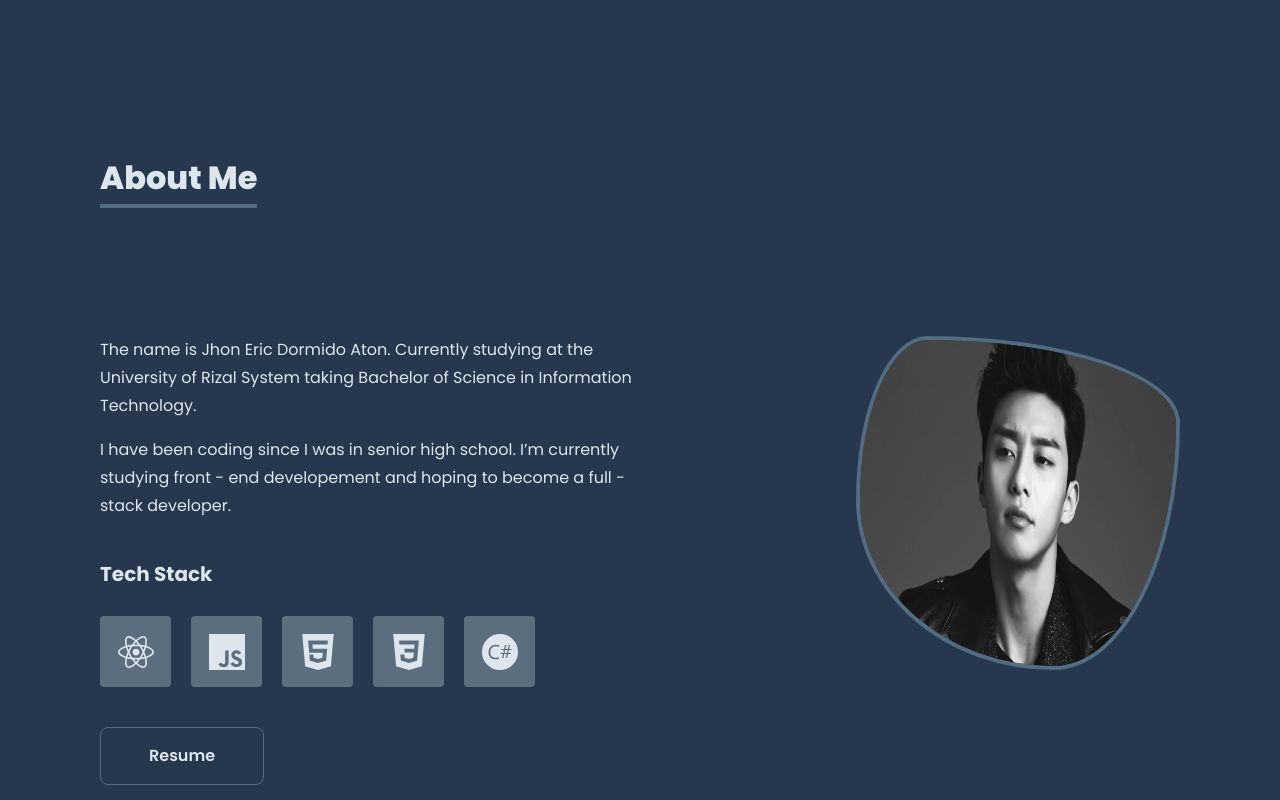
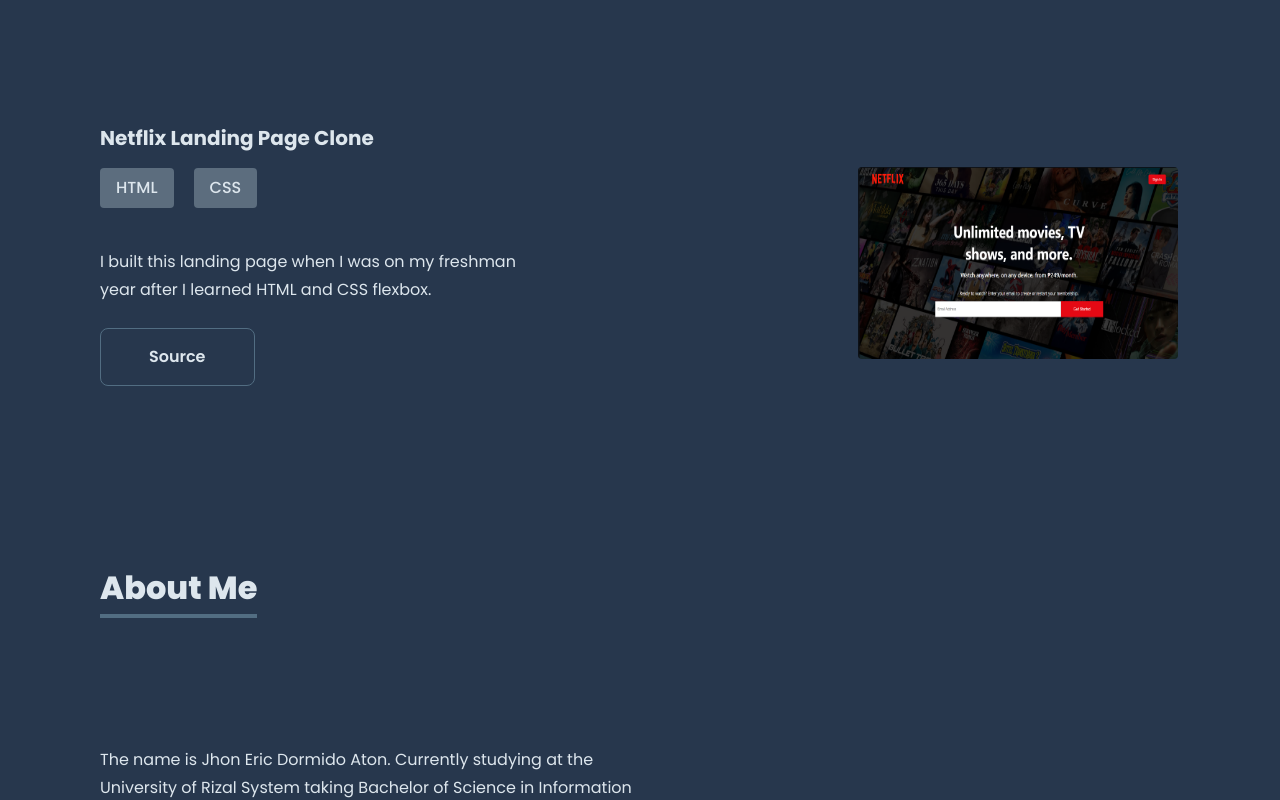
Before and after one commit to Jhoneric12/react-portfolio, a React (Vite) app: page / in a window 1280 px wide. Shown: the part 1820-2620 px from the top of the page. Built offline with nearby package versions, Linux system fonts and the light colour scheme; a web font is replaced by a local one.

Commit message:
modify footer

```diff
--- a/src/components/ProjectList.jsx
+++ b/src/components/ProjectList.jsx
@@ -1,6 +1,7 @@
 import React from 'react'
 import URSBLibrary from '../assets/URSB Library.png'
 import Mellontikos from '../assets/Mellontikos Website.png'
+import Netflix from '../assets/Netflix Landing Page.png'
 import Button from './Button'
 import Languages from './Languages'
 import '../index.css'
@@ -37,7 +38,7 @@
                     <Languages lang  = 'Javascript'/>
                 </div>
                 <div className="description mb-6 ">
-                    <p className='text-fonts text-based font-regular leading-7'>This website is the Mellontikos official website. The mellontikos is a capstone team consists of five students at the University of Rizal System Binangonan..</p>
+                    <p className='text-fonts text-based font-regular leading-7'>This website is the Mellontikos official website. The mellontikos is a capstone team consists of five students at the University of Rizal System Binangonan.</p>
                 </div>
                 <div className="btn mb-4">
                     <a href="https://github.com/Jhoneric12/Mellontikos-Website" target='blank'><Button btnText = {btnText}/></a>
@@ -47,6 +48,25 @@
                 <img className=' proj-img rounded w-[20rem] h-[12rem]'src={Mellontikos} alt="" />
             </div>
         </div>
+        <div className="project flex justify-between mb-40">
+            <div className="first flex flex-col w-[40%] ">
+                <h1 className='text-xl text-fonts font-bold mb-4'>Netflix Landing Page Clone</h1>
+                <div className="languages flex justify-between w-[28%] mb-10">
+                    <Languages lang  = 'HTML'/>
+                    <Languages lang  = 'CSS'/>
+                    {/* <Languages lang  = 'Javascript'/> */}
+                </div>
+                <div className="description mb-6 ">
+                    <p className='text-fonts text-based font-regular leading-7'>I built this landing page when I was on my freshman year after I learned HTML and CSS flexbox.</p>
+                </div>
+                <div className="btn mb-4">
+                    <a href="https://netflixclonejeaton.netlify.app/" target='blank'><Button btnText = {btnText}/></a>
+                </div>
+            </div>
+            <div className="second   flex items-center justify-center w-[30%]">
+                <img className=' proj-img rounded w-[20rem] h-[12rem]'src={Netflix} alt="" />
+            </div>
+        </div>
     </div>
   )
 }
--- a/src/sections/About.jsx
+++ b/src/sections/About.jsx
@@ -8,9 +8,9 @@
 
 function About() {
   return (
-    <div className="container h-screen mb-20">
+    <div className="container h-screen">
         <SectionTitle title = 'About Me'/>
-        <div className="div flex justify-between">
+        <div className="div flex justify-between items-center">
             <div className="first w-[50%]">
                 <div className="about-me">
                 <p className='text-fonts text-based font-regular leading-7 mb-4'>The name is Jhon Eric Dormido Aton. Currently studying at the University of Rizal System taking Bachelor of Science in Information Technology. </p>
```
Also changed, not shown: src/assets/Netflix Landing Page.png (added).
